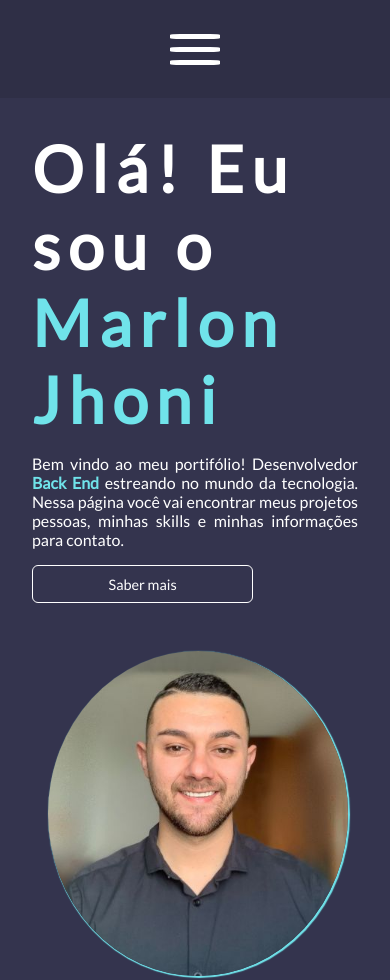
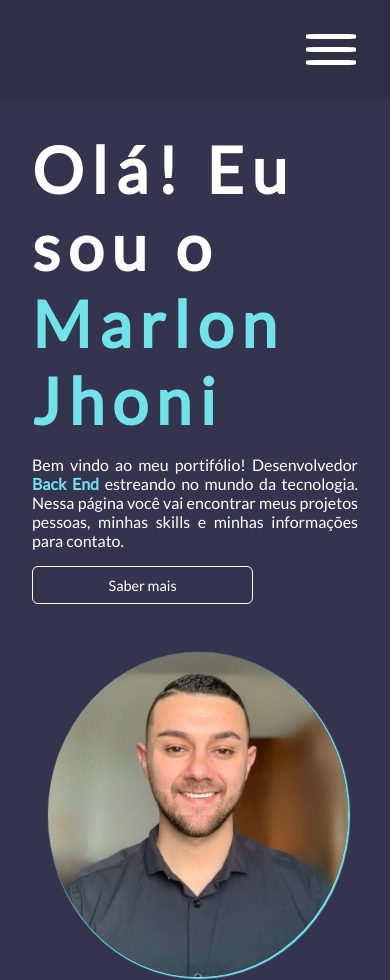
Before and after one commit to MarlonJhoni/portifolio, a plain HTML site: page index.html in a window 390 px wide. Shown: the top 980 px of the page. Drawn offline with Linux system fonts and the light colour scheme; no server answers.

Commit message:
Atualização nav responsivo

```diff
--- a/style.css
+++ b/style.css
@@ -258,6 +258,7 @@ svg:hover {
     flex-direction: column;
     gap: .5rem;
     display: none;
+    padding: 10px;
 }
 
 .linha-menu{
@@ -273,6 +274,10 @@ svg:hover {
     header nav {
         display: none;
     }
+
+    header {
+        justify-content: flex-end;
+    }
     .box-menu{
         display: flex;
     }
```
